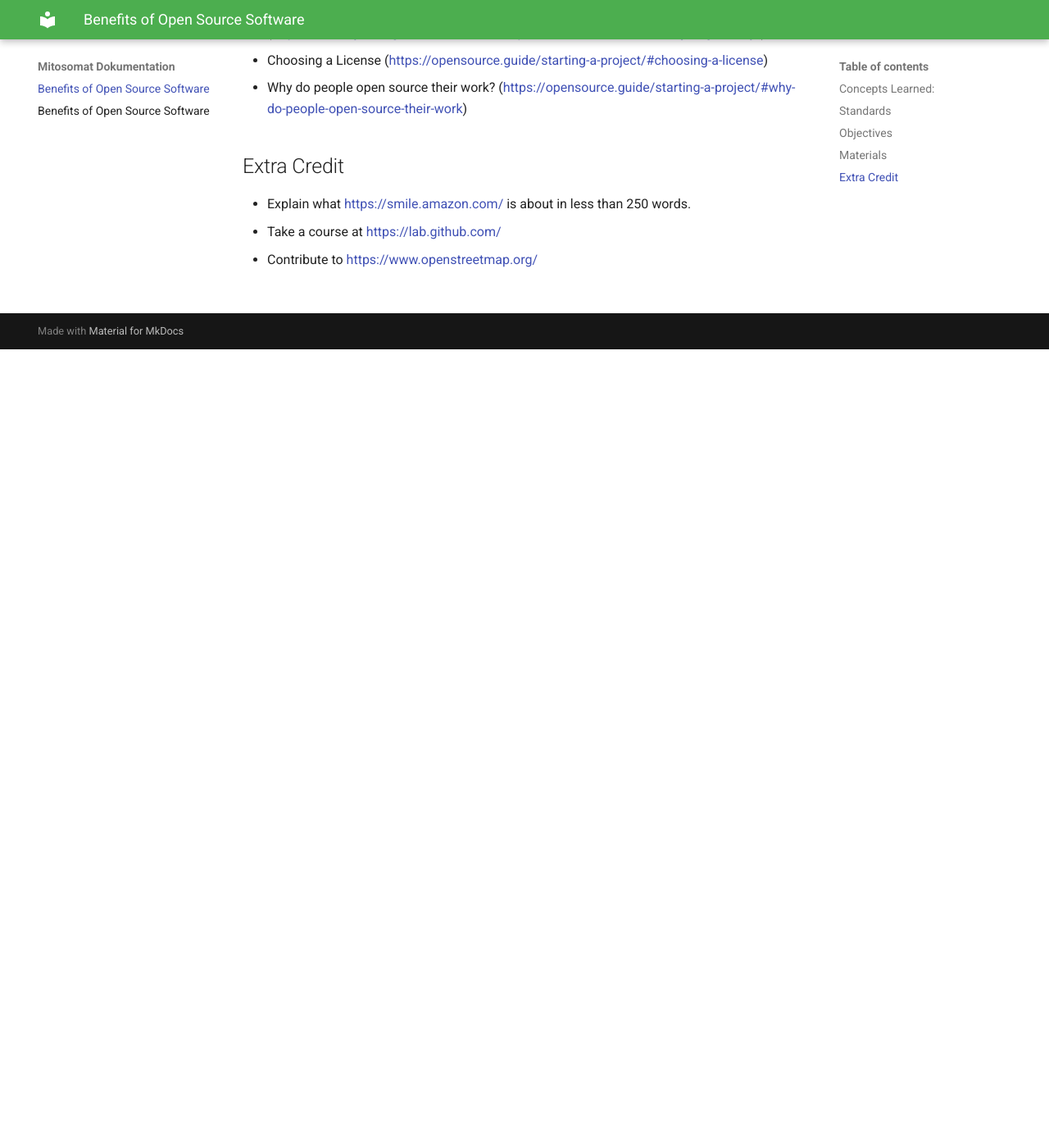
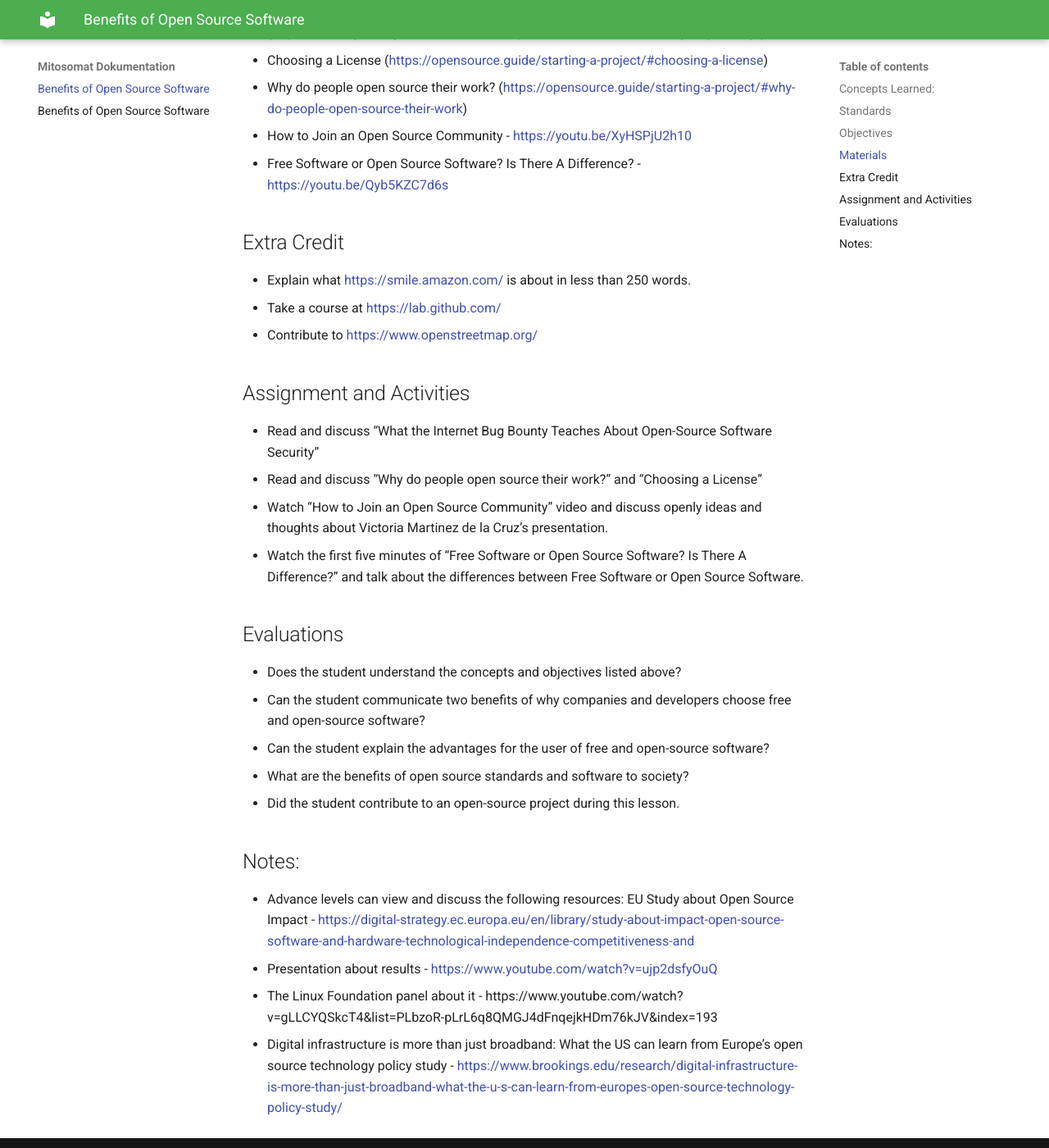
Before and after one commit to openSUSE/lessons, an MkDocs documentation site: the page built from docs/benefits-of-open-source-software.md, in a window 1280 px wide and 1400 px high, scrolled down 974 px. Shown: the whole window at 82% size. Built offline with MkDocs 1.6.1 and Material for MkDocs 9.7.7, drawn with Linux system fonts in a browser that asks for light colours.

Commit message:
added the other content from the first lesson

```diff
--- a/docs/benefits-of-open-source-software.md
+++ b/docs/benefits-of-open-source-software.md
@@ -23,8 +23,30 @@
 * What the Internet Bug Bounty Teaches About Open-Source Software Security (<https://securityintelligence.com/articles/open-source-software-security-bug-bounty/>)
 * Choosing a License (<https://opensource.guide/starting-a-project/#choosing-a-license>)
 * Why do people open source their work? (<https://opensource.guide/starting-a-project/#why-do-people-open-source-their-work>)
+* How to Join an Open Source Community - <https://youtu.be/XyHSPjU2h10>
+* Free Software or Open Source Software? Is There A Difference? - <https://youtu.be/Qyb5KZC7d6s>
 
 ## Extra Credit
 * Explain what <https://smile.amazon.com/> is about in less than 250 words.
 * Take a course at <https://lab.github.com/>
 * Contribute to <https://www.openstreetmap.org/>
+
+
+## Assignment and Activities
+* Read and discuss “What the Internet Bug Bounty Teaches About Open-Source Software Security”
+* Read and discuss “Why do people open source their work?” and “Choosing a License”
+* Watch “How to Join an Open Source Community” video and discuss openly ideas and thoughts about Victoria Martinez de la Cruz’s presentation.
+* Watch the first five minutes of “Free Software or Open Source Software? Is There A Difference?” and talk about the differences between Free Software or Open Source Software.
+
+## Evaluations
+* Does the student understand the concepts and objectives listed above?
+* Can the student communicate two benefits of why companies and developers choose free and open-source software?
+* Can the student explain the advantages for the user of free and open-source software?
+* What are the benefits of open source standards and software to society?
+* Did the student contribute to an open-source project during this lesson.
+
+## Notes:
+* Advance levels can view and discuss the following resources: EU Study about Open Source Impact - <https://digital-strategy.ec.europa.eu/en/library/study-about-impact-open-source-software-and-hardware-technological-independence-competitiveness-and>
+* Presentation about results - <https://www.youtube.com/watch?v=ujp2dsfyOuQ>
+* The Linux Foundation panel about it - https://www.youtube.com/watch?v=gLLCYQSkcT4&list=PLbzoR-pLrL6q8QMGJ4dFnqejkHDm76kJV&index=193
+* Digital infrastructure is more than just broadband: What the US can learn from Europe’s open source technology policy study - <https://www.brookings.edu/research/digital-infrastructure-is-more-than-just-broadband-what-the-u-s-can-learn-from-europes-open-source-technology-policy-study/>
```
